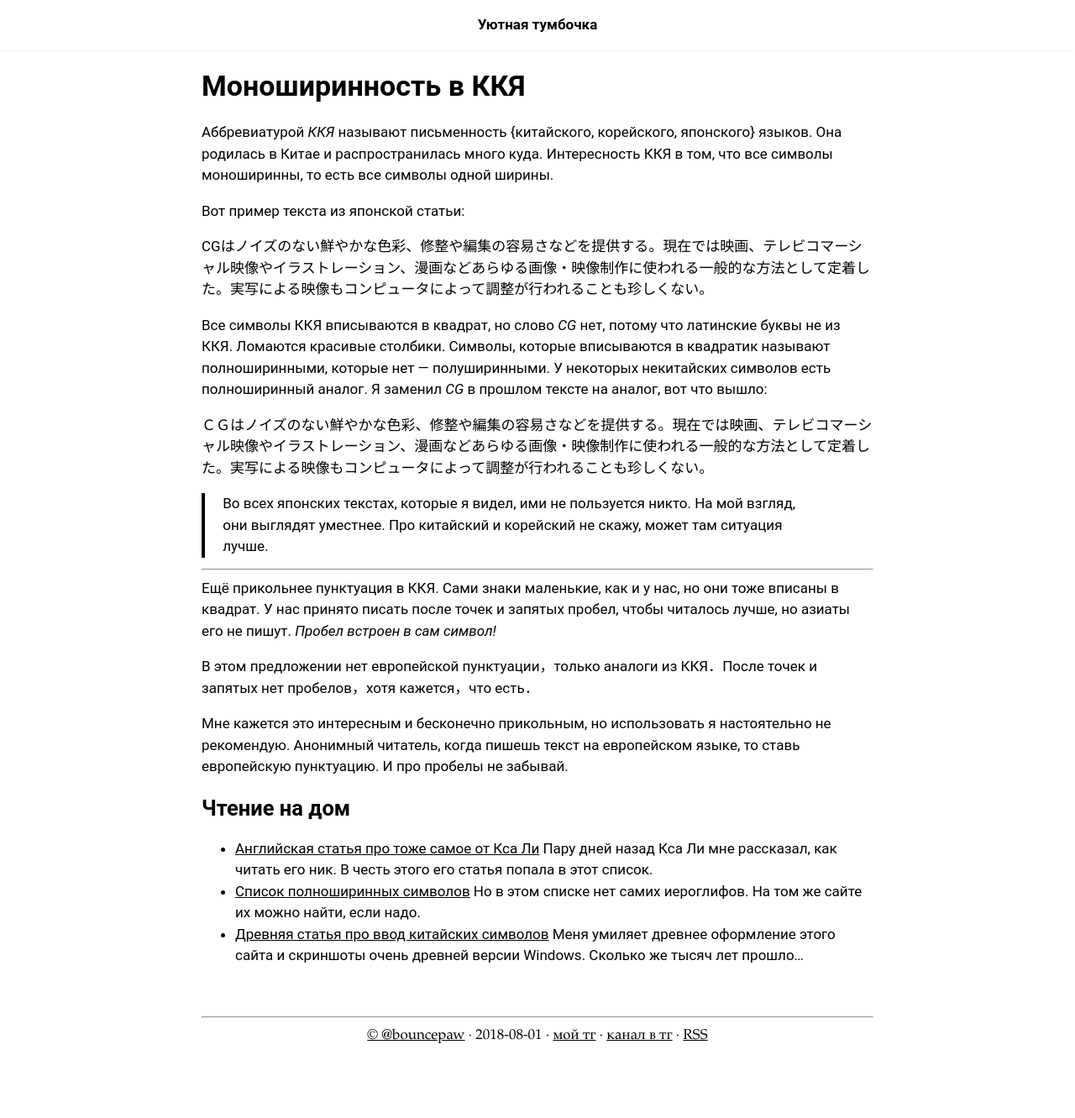
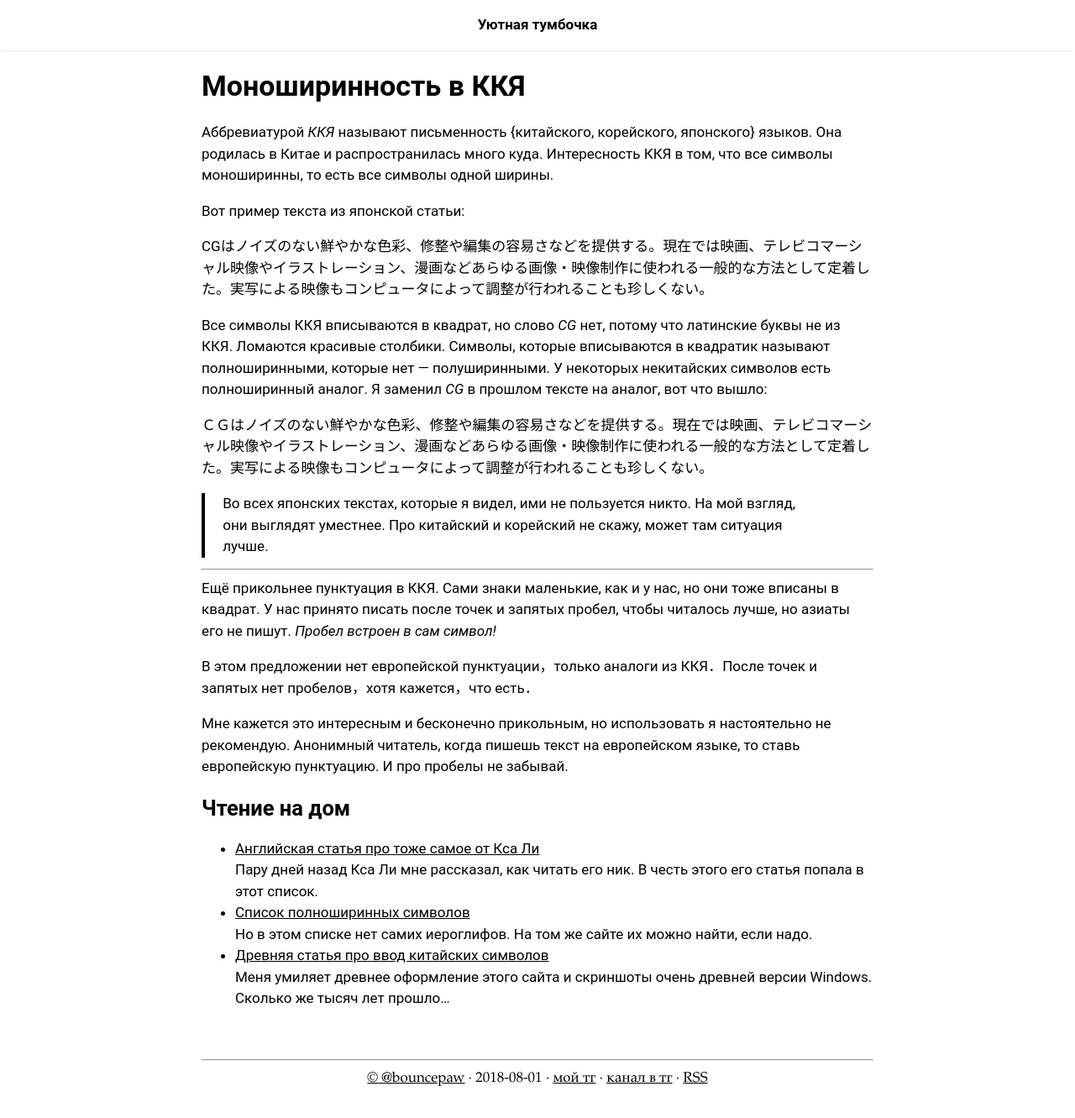
Before and after one commit to bouncepaw/bouncepaw.github.io, a Jekyll site: the page built from _posts/2018-08-01-monospaced-cjk.md, in a window 1280 px wide. Shown: the whole page at 84% size. Built offline with Jekyll 4.4.1, drawn with Linux system fonts in a browser that asks for light colours; before the commit the page ends 1280 px from its top, so only the background shows below that.

```diff
--- a/_posts/2018-08-01-monospaced-cjk.md
+++ b/_posts/2018-08-01-monospaced-cjk.md
@@ -43,11 +43,11 @@ CGはノイズのない鮮やかな色彩、修整や編集の容易さなどを
 
 ## Чтение на дом
 - [Английская статья про тоже самое от Кса Ли](http://xahlee.info/kbd/space_after_comma.html)
-  Пару дней назад Кса Ли мне рассказал, как читать его ник. В честь этого его
-  статья попала в этот список.
+  <br>Пару дней назад Кса Ли мне рассказал, как читать его ник. В честь этого
+  его статья попала в этот список.
 - [Список полноширинных символов](https://unicode-table.com/ru/blocks/halfwidth-and-fullwidth-forms/)
-  Но в этом списке нет самих иероглифов. На том же сайте их можно найти, если
-  надо.
+  <br>Но в этом списке нет самих иероглифов. На том же сайте их можно найти,
+  если надо.
 - [Древняя статья про ввод китайских символов](http://www.daochinasite.com/study/inputips.shtml)
-  Меня умиляет древнее оформление этого сайта и скриншоты очень древней версии
-  Windows. Сколько же тысяч лет прошло…
+  <br>Меня умиляет древнее оформление этого сайта и скриншоты очень древней
+  версии Windows. Сколько же тысяч лет прошло…
```
